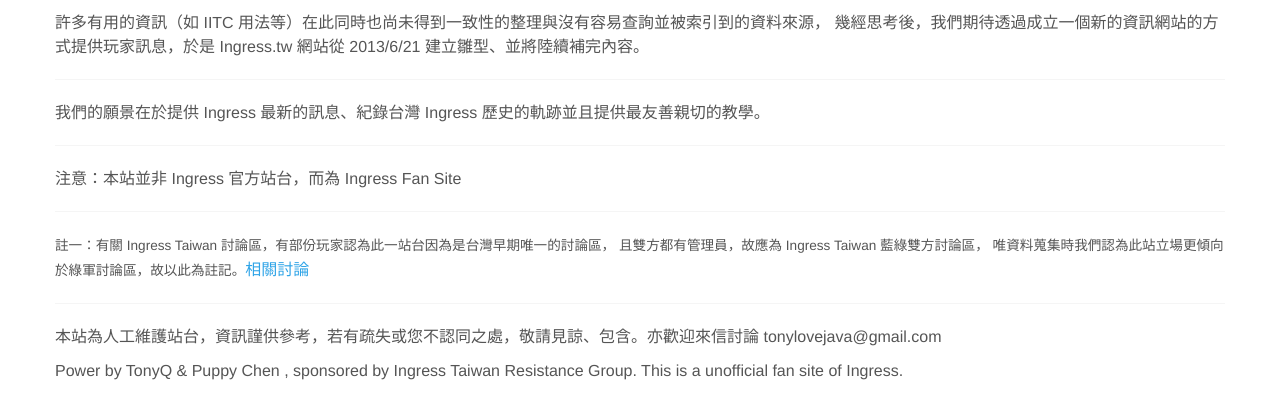
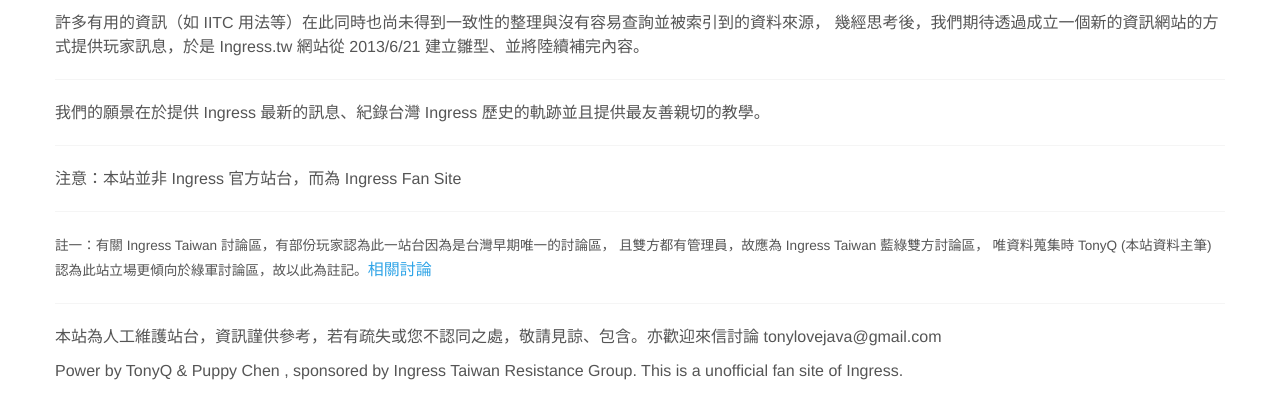
Before and after one commit to tony1223/ingress-tw, a CodeIgniter app: page /about in a window 1280 px wide. Shown: the part 259-678 px from the top of the page. Run offline with CodeIgniter, Linux system fonts and the light colour scheme; some libraries are stand-ins or nearby versions.

Commit message:
Update about.php

```diff
--- a/application/views/about.php
+++ b/application/views/about.php
@@ -27,7 +27,7 @@
 		<hr />
 		<small>註一：有關 Ingress Taiwan 討論區，有部份玩家認為此一站台因為是台灣早期唯一的討論區，
 			且雙方都有管理員，故應為 Ingress Taiwan 藍綠雙方討論區，
-			唯資料蒐集時我們認為此站立場更傾向於綠軍討論區，故以此為註記。<a href="https://plus.google.com/102981892471645627241/posts/iYsKxPnGcKd" target="_blank">相關討論</a></small>
+			唯資料蒐集時 TonyQ (本站資料主筆) 認為此站立場更傾向於綠軍討論區，故以此為註記。<a href="https://plus.google.com/102981892471645627241/posts/iYsKxPnGcKd" target="_blank">相關討論</a></small>
 
 
     </div>
```
